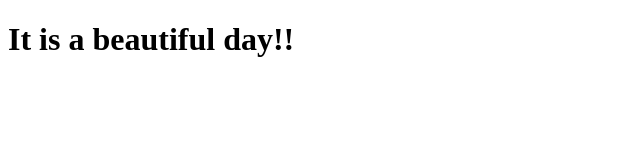
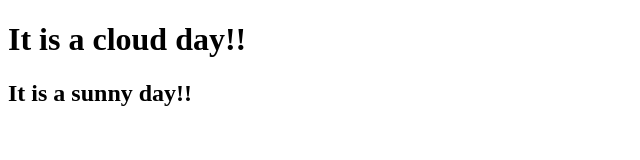
Before and after one commit to noemiaamaral/noemiaamaral.github.io, a plain HTML site: page index.html in a window 1280 px wide. Shown: the whole page, without its empty margins (0-640 px from the left). Drawn offline with Linux system fonts and the light colour scheme.

Commit message:
Troque o contexto

```diff
--- a/index.html
+++ b/index.html
@@ -7,6 +7,7 @@
     <title>Document</title>
 </head>
 <body>
-    <h1>It is a beautiful day!!</h1>
+    <h1>It is a cloud day!!</h1>
+    <h2>It is a sunny day!!</h2>
 </body>
 </html>
```
